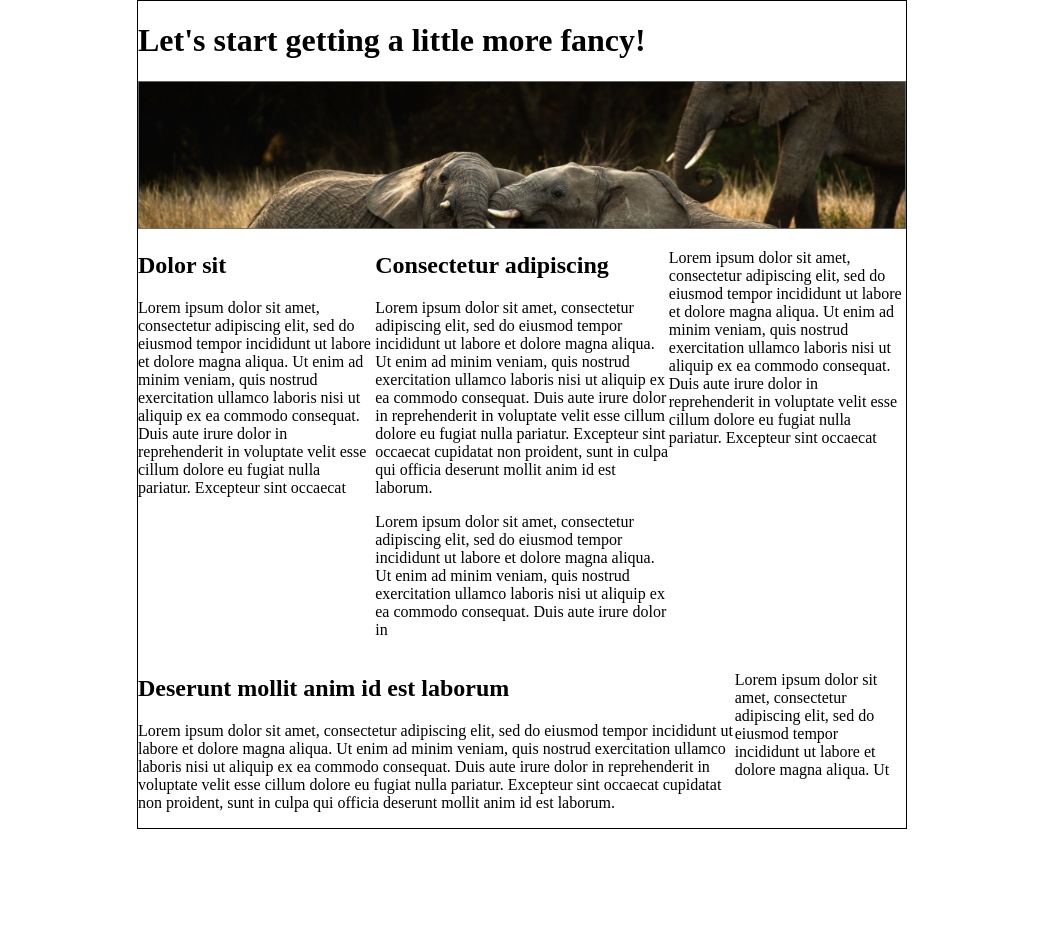
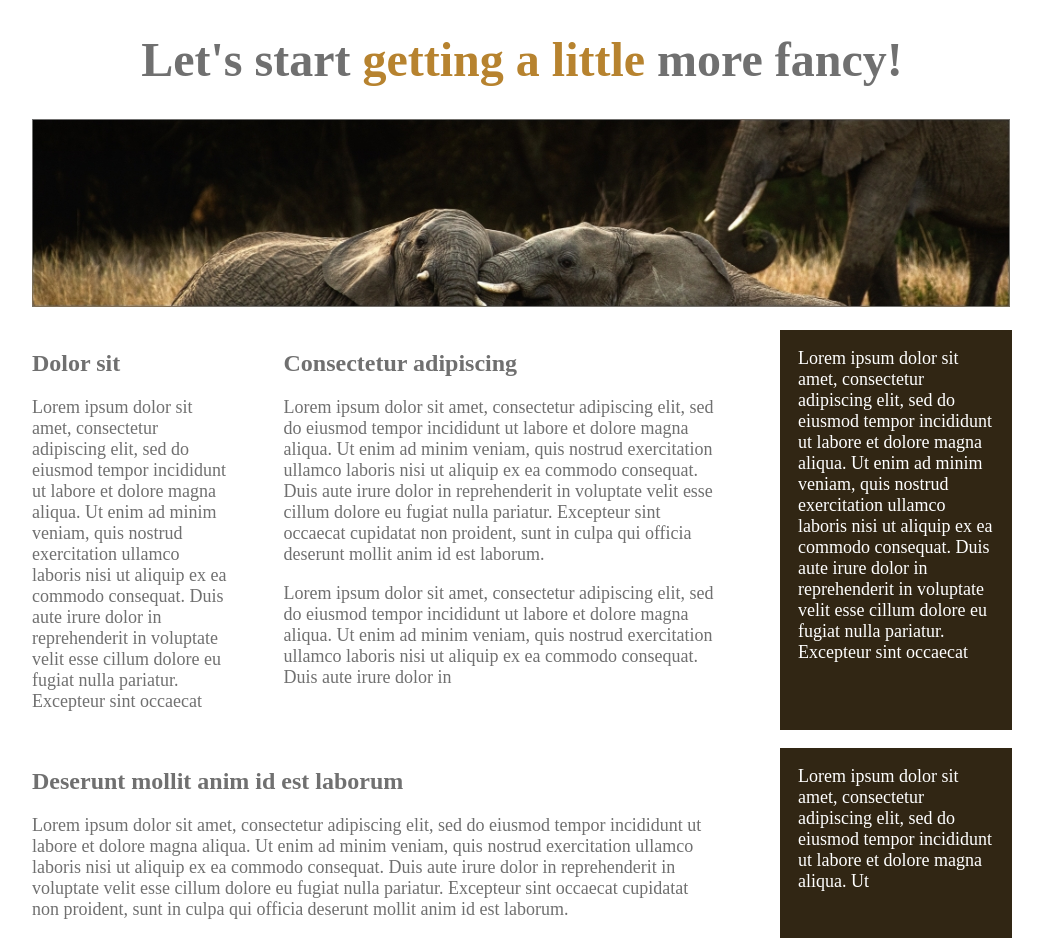
Before and after one commit to DJendryczka/flexbox-refresher, a website: page index.html in a window 1280 px wide. Shown: the whole page, without its empty margins (118-1161 px from the left). Before the commit the page ends 829 px from the top, so only its background shows below. Drawn offline with Linux system fonts and the light colour scheme.

Commit message:
Add media que....

```diff
--- a/index.html
+++ b/index.html
@@ -9,28 +9,28 @@
 </head>
 <body>
     <div class="container">
-        <h1>Let's start getting a little more fancy!</h1>
-        <img src="images/elephants.jpg">
+        <h1>Let's start <span>getting a little</span> more fancy!</h1>
+        <img src="images/elephants.jpg" alt="elephants">
         <div class="columns">
-            <div class="col">
+            <div class="col col-1 col-mobile">
                 <h2>Dolor sit</h2>
                 <p>Lorem ipsum dolor sit amet, consectetur adipiscing elit, sed do eiusmod tempor incididunt ut labore et dolore magna aliqua. Ut enim ad minim veniam, quis nostrud exercitation ullamco laboris nisi ut aliquip ex ea commodo consequat. Duis aute irure dolor in reprehenderit in voluptate velit esse cillum dolore eu fugiat nulla pariatur. Excepteur sint occaecat</p>
             </div>
-            <div class="col">
+            <div class="col col-2 col-mobile">
                 <h2>Consectetur adipiscing</h2>
                 <p>Lorem ipsum dolor sit amet, consectetur adipiscing elit, sed do eiusmod tempor incididunt ut labore et dolore magna aliqua. Ut enim ad minim veniam, quis nostrud exercitation ullamco laboris nisi ut aliquip ex ea commodo consequat. Duis aute irure dolor in reprehenderit in voluptate velit esse cillum dolore eu fugiat nulla pariatur. Excepteur sint occaecat cupidatat non proident, sunt in culpa qui officia deserunt mollit anim id est laborum.</p>
                 <p>Lorem ipsum dolor sit amet, consectetur adipiscing elit, sed do eiusmod tempor incididunt ut labore et dolore magna aliqua. Ut enim ad minim veniam, quis nostrud exercitation ullamco laboris nisi ut aliquip ex ea commodo consequat. Duis aute irure dolor in </p>
             </div>
-            <div class="col">
+            <div class="col col-dark col-1 col-mobile">
                 <p>Lorem ipsum dolor sit amet, consectetur adipiscing elit, sed do eiusmod tempor incididunt ut labore et dolore magna aliqua. Ut enim ad minim veniam, quis nostrud exercitation ullamco laboris nisi ut aliquip ex ea commodo consequat. Duis aute irure dolor in reprehenderit in voluptate velit esse cillum dolore eu fugiat nulla pariatur. Excepteur sint occaecat</p>
             </div>
         </div>
         <div class="columns">
-            <div class="col">
+            <div class="col col-3 col-mobile">
                 <h2>Deserunt mollit anim id est laborum</h2>
                 <p>Lorem ipsum dolor sit amet, consectetur adipiscing elit, sed do eiusmod tempor incididunt ut labore et dolore magna aliqua. Ut enim ad minim veniam, quis nostrud exercitation ullamco laboris nisi ut aliquip ex ea commodo consequat. Duis aute irure dolor in reprehenderit in voluptate velit esse cillum dolore eu fugiat nulla pariatur. Excepteur sint occaecat cupidatat non proident, sunt in culpa qui officia deserunt mollit anim id est laborum.</p>
             </div>
-            <div class="col">
+            <div class="col col-dark col-1 col-mobile">
                 <p>Lorem ipsum dolor sit amet, consectetur adipiscing elit, sed do eiusmod tempor incididunt ut labore et dolore magna aliqua. Ut</p>
             </div>
         </div>
--- a/sass/style.scss
+++ b/sass/style.scss
@@ -1,15 +1,53 @@
 body{
     margin: 0;
-    padding: 0;
+    font-size: 1.125rem;
+    color: #707070;
+}
+h1{
+    font-size: 3rem;
+    text-align: center;
+}
+h2{
+    font-size: 1.5rem;
+}
+h1 span{
+    color: #b7832f;
+}
+p{
+    margin-top: 0;
+}
+.col-dark{
+    background-color: #312614;
+    padding: 1em;
+    color: #fff;
+}
+.col-1{
+   width: 20%;
+}
+.col-2{
+    width: 45%;
+}
+.col-3{
+    width: 70%;
 }
 .container{
-    width: 60vw;
+    width: 95%;
+    max-width: 980px;
     margin: 0 auto;
-    border: 1px solid black;
 }
 .columns{
     display: flex;
+    margin: 1em 0;
+    justify-content: space-between;
+}
+@media (max-width: 700px) {
+    .columns{
+        flex-direction: column;
+    }
+    .col-mobile{
+        width: 90%;
+    }
 }
 img{
-    width: 100%;
+    max-width: 100%;
 }
```
Also changed, not shown: css/style.css, 1 other file.
